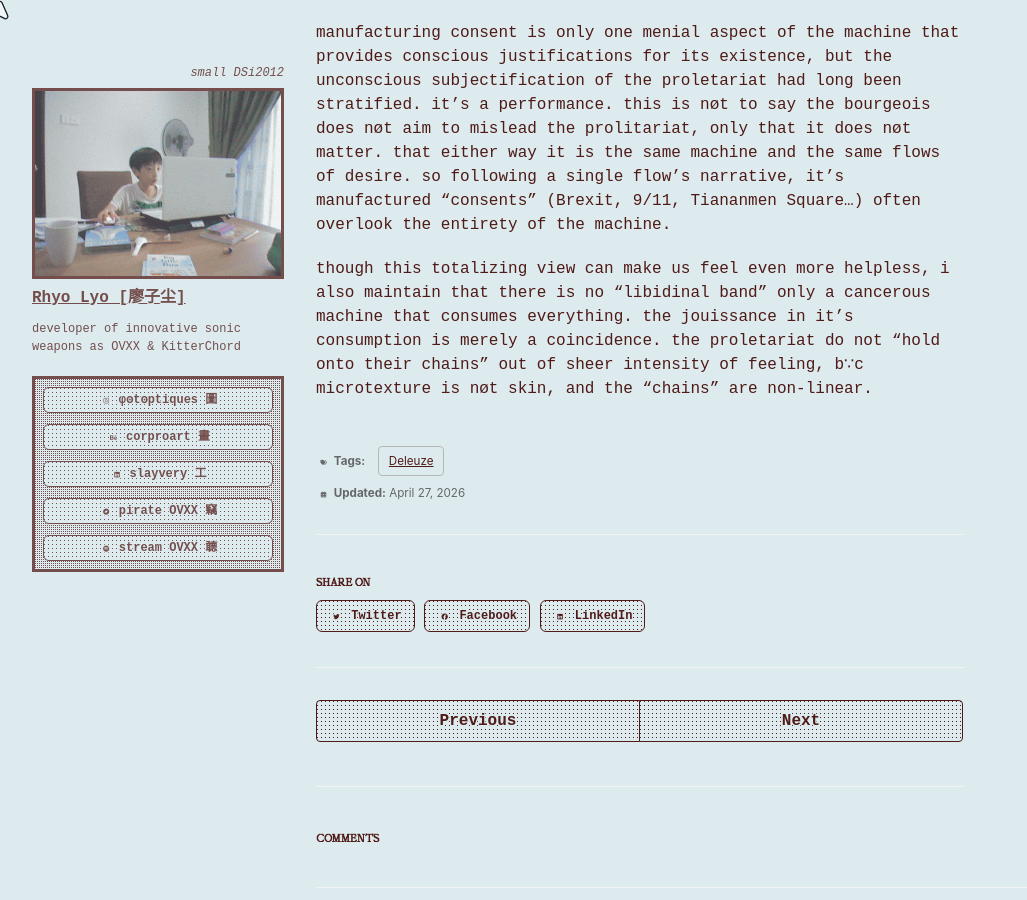
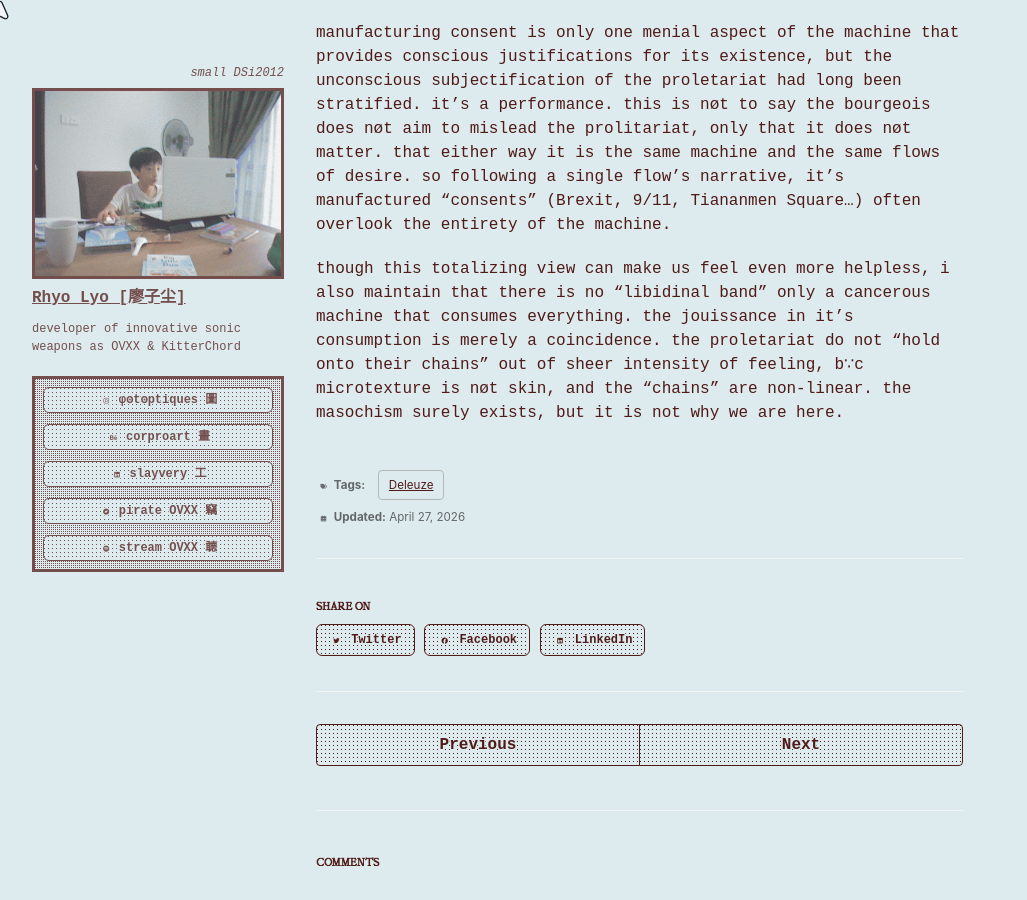
Before and after one commit to cryotato/cryotato.github.io, a Jekyll site: the page built from _posts/2026-04-27-microtextures.md, in a window 1280 px wide and 900 px high, scrolled down 1597 px. Shown: the whole window, without its empty margins (0-1027 px from the left). Built offline with Jekyll 4.4.1, drawn with Linux system fonts in a browser that asks for light colours; cached includes are drawn as plain includes; some web fonts are replaced; comment, search, counter and statistics services are not loaded.

Commit message:
Update 2026-04-27-microtextures.md

```diff
--- a/_posts/2026-04-27-microtextures.md
+++ b/_posts/2026-04-27-microtextures.md
@@ -15,4 +15,4 @@
 
 manufacturing consent is only one menial aspect of the machine that provides conscious justifications for its existence, but the unconscious subjectification of the proletariat had long been stratified. it's a performance. this is nøt to say the bourgeois does nøt aim to mislead the prolitariat, only that it does nøt matter. that either way it is the same machine and the same flows of desire. so following a single flow’s narrative, it's manufactured “consents” (Brexit, 9/11, Tiananmen Square…) often overlook the entirety of the machine.
 
-though this totalizing view can make us feel even more helpless, i also maintain that there is no “libidinal band” only a cancerous machine that consumes everything. the jouissance in it's consumption is merely a coincidence. the proletariat do not “hold onto their chains” out of sheer intensity of feeling, b∵c microtexture is nøt skin, and the “chains” are non-linear.
+though this totalizing view can make us feel even more helpless, i also maintain that there is no “libidinal band” only a cancerous machine that consumes everything. the jouissance in it's consumption is merely a coincidence. the proletariat do not “hold onto their chains” out of sheer intensity of feeling, b∵c microtexture is nøt skin, and the “chains” are non-linear. the masochism surely exists, but it is not why we are here.
```
